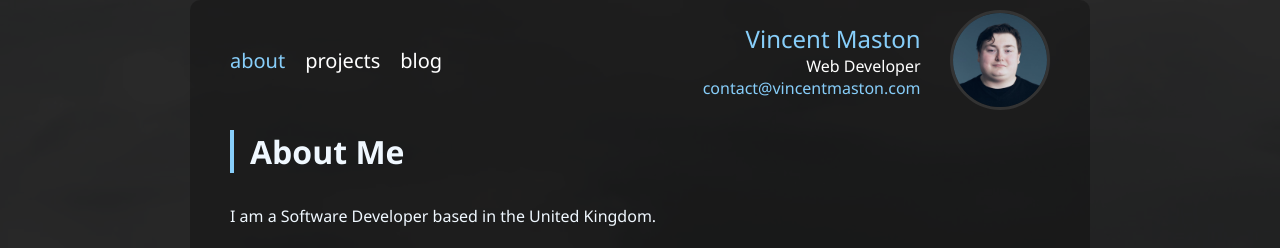
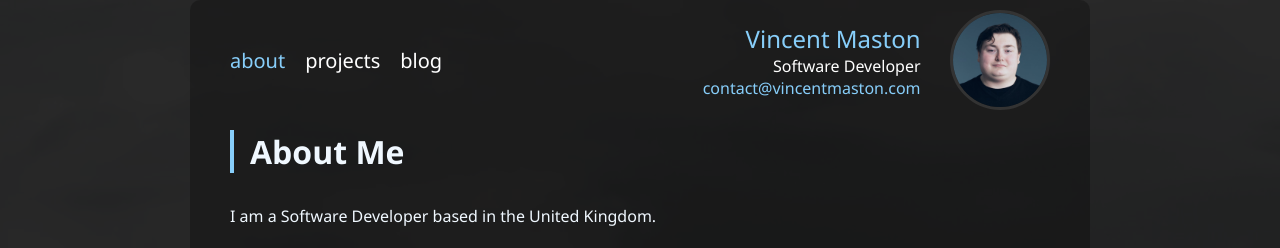
Before and after one commit to VMaston/vmaston.github.io, a Jekyll site: the page built from index.md, in a window 1280 px wide. Shown: the top 248 px of the page. Built offline with Jekyll 4.4.1, drawn with Linux system fonts in a browser that asks for light colours.

Commit message:
'software developer' title change

```diff
--- a/_includes/header.html
+++ b/_includes/header.html
@@ -10,8 +10,10 @@
   <div class="image-container">
     <div class="name">
       Vincent Maston
-      <div class="undername">Web Developer</div>
-      <a href="mailto:contact@vincentmaston.com"><div class="undername" style="color: var(--accent)">contact@vincentmaston.com</div></a>
+      <div class="undername">Software Developer</div>
+      <a href="mailto:contact@vincentmaston.com">
+        <div class="undername" style="color: var(--accent)">contact@vincentmaston.com</div>
+      </a>
     </div>
     <img class="me" src="/assets/img/me.jpg" alt="Vincent Maston" />
   </div>
--- a/index.md
+++ b/index.md
@@ -9,7 +9,7 @@ layout: default
 <div class="image-container imgdisplay">
     <div class="name">
       Vincent Maston
-      <div class="undername">Web Developer</div>
+      <div class="undername">Software Developer</div>
       <a href="mailto:contact@vincentmaston.com"><div class="undername" style="color: var(--accent); font-size: 0.6em">contact@vincentmaston.com</div></a>
     </div>
     <img class="me" src="/assets/img/me.jpg" alt="Vincent Maston" />
```
